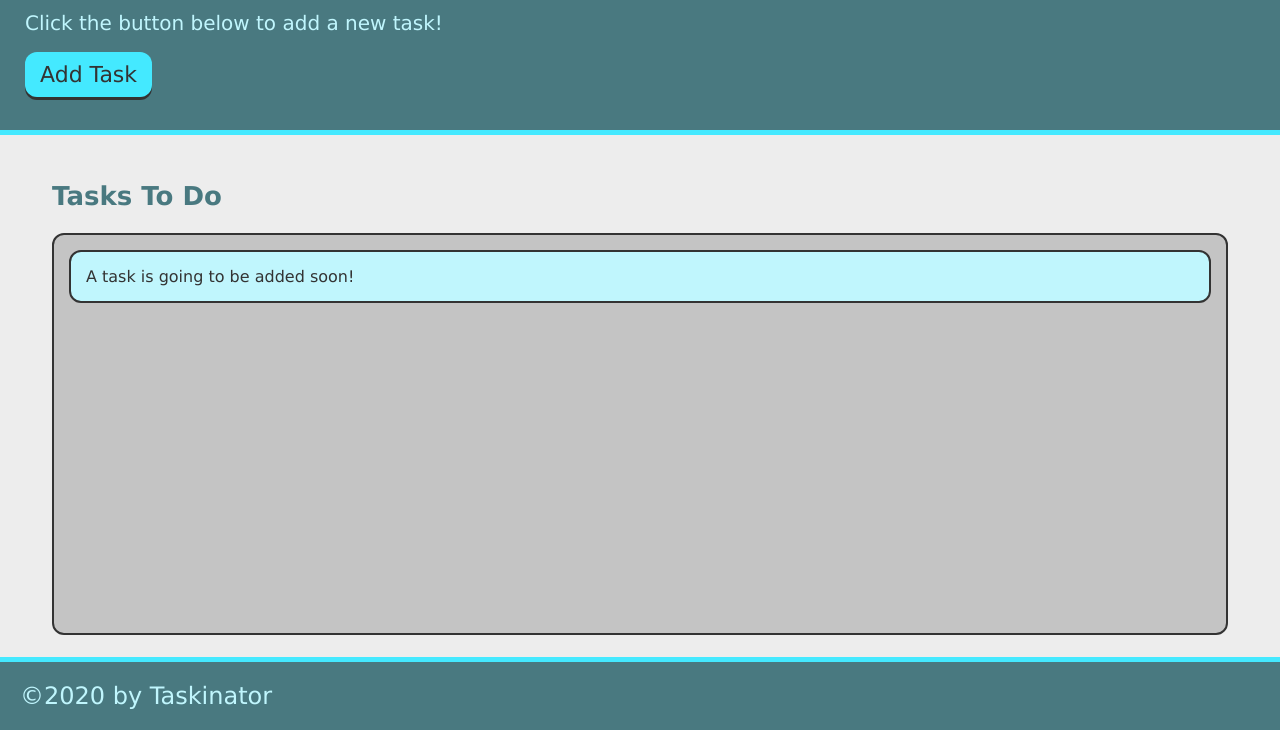
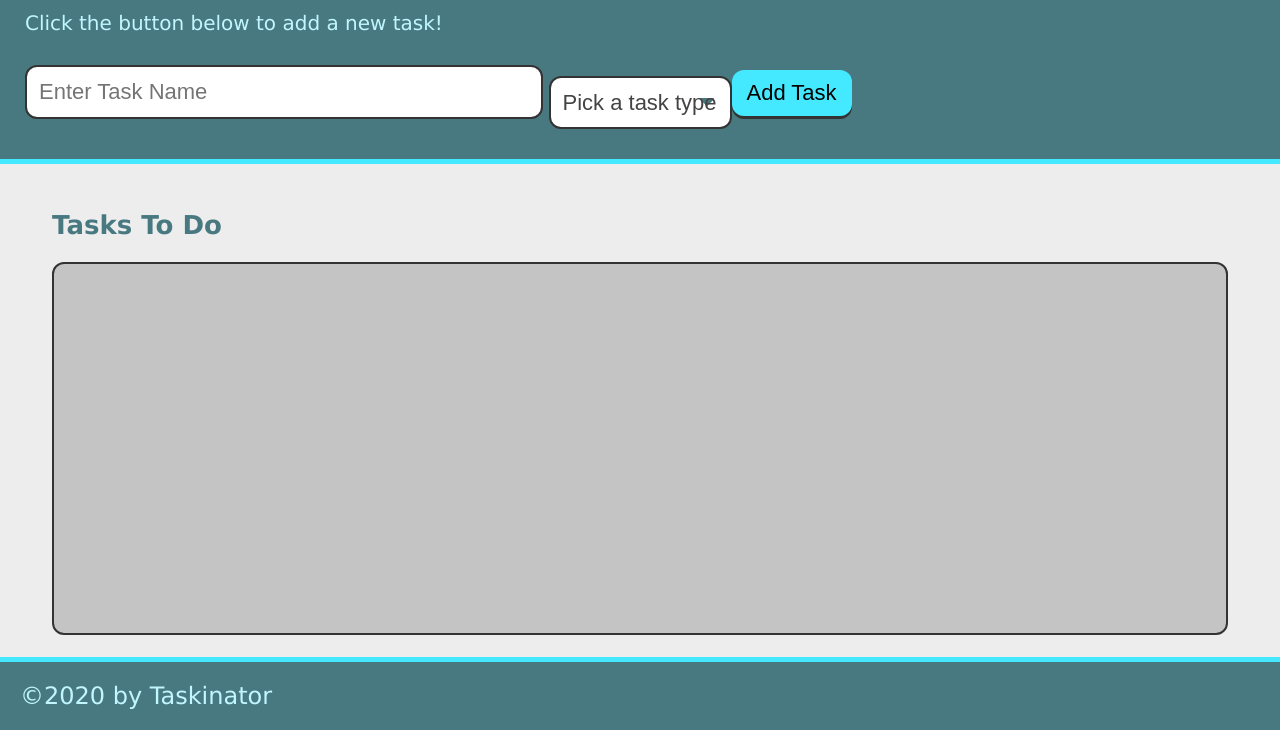
Before and after one commit to TravisAlston/taskinator, a plain HTML site: page index.html in a window 1280 px wide. Shown: the part 70-800 px from the top of the page. Drawn offline with Linux system fonts and the light colour scheme; files whose address does not match are found by name.

Commit message:
add submit forms to html

```diff
--- a/index.html
+++ b/index.html
@@ -12,15 +12,28 @@
     <header>
         <h1 class='pagetitle'>Taskinator</h1>
         <p>Click the button below to add a new task!</p>
-        <buton class='btn' id= "save-task">Add Task</buton>
+        <form id="task-form">
+            <div class="form-group">
+                <input type="text" name="task-name" placeholder= "Enter Task Name" />
+            </div>
+            <div>
+                <select name="task-type" class="select-dropdown">
+                    <option value="" disabled selected>Pick a task type</option>
+                    <option value="Print">Print</option>
+                    <option value="Web">Web</option>
+                    <option value="Mobile">Mobile</option>
+                </select>
+            </div>
+            <div class="form-group">
+                <button class="btn" id="save-task" type="submit">Add Task</button>
+            </div>
+            </form>
 </header>
 
 <main class= 'page-content'>
     <section class= "task-list-wrapper">
         <h2 class="list-title">Tasks To Do</h2>
-        <ul class= "task-list" id="task-to-do">
-            <li class= "task-item">A task is going to be added soon!</li>
-        </ul>
+        <ul class= "task-list" id="task-to-do"></ul>
     </section>
 </main>
 
```
